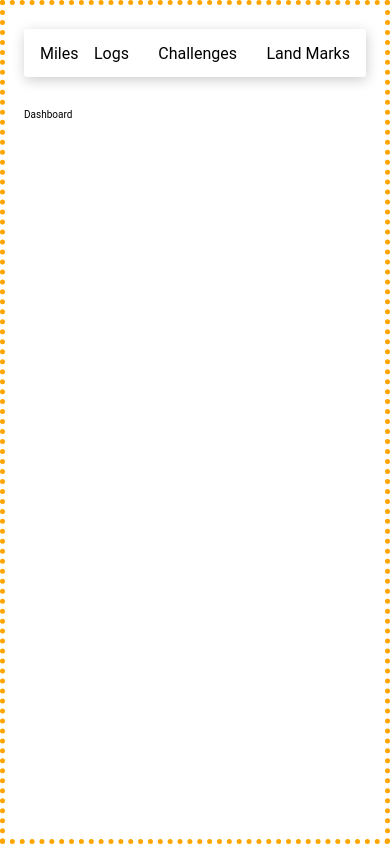
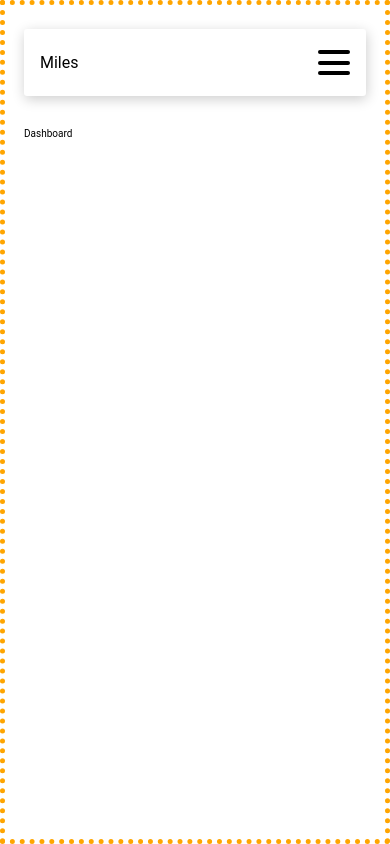
Before and after one commit to Lucidreline/miles, a React (Vite) app: page / in a window 390 px wide. Built offline with nearby package versions, Linux system fonts and the light colour scheme.

Commit message:
Got a little hamburger menu thing going.

```diff
--- a/src/components/navBar/NavBar.component.jsx
+++ b/src/components/navBar/NavBar.component.jsx
@@ -15,7 +15,32 @@ const NavBar = () => {
             <div className="nav-home">
                 <Link to="/" onClick={closeHamburger}>Miles</Link>
             </div>
-            <div className={`nav-links ${isHamburgerOpen ? 'open' : ''}`}>
+            <div className="hamburger-container">
+
+                <button
+                    className={`hamburger ${isHamburgerOpen ? 'open' : ''}`}
+                    onClick={() => setIsHamburgerOpen(!isHamburgerOpen)} // Toggles the menu
+                >
+                    {/* These are the three lines of the hamburger icon */}
+                    <span id="top"></span>
+                    <span id="middle"></span>
+                    <span id="bottom"></span>
+                </button>
+                <div className={`hamburger-links ${isHamburgerOpen ? 'open' : ''}`}>
+                    <ul>
+                        <li>
+                            <Link to="/" onClick={closeHamburger}>Logs</Link>
+                        </li>
+                        <li>
+                            <Link to="/" onClick={closeHamburger}>Challenges</Link>
+                        </li>
+                        <li>
+                            <Link to="/" onClick={closeHamburger}>Land Marks</Link>
+                        </li>
+                    </ul>
+                </div>
+            </div>
+            <div className={`nav-links`}>
                 <ul>
                     <li>
                         <Link to="/" onClick={closeHamburger}>Logs</Link>
--- a/src/components/navBar/NavBar.styles.scss
+++ b/src/components/navBar/NavBar.styles.scss
@@ -1,20 +1,21 @@
 .nav-bar {
     font-size: 1rem;
-    height: 3rem;
+    min-height: 3rem;
 
     display: flex;
     justify-content: space-between;
-    align-items: center;
     box-shadow: 0.05rem 0.2rem 0.8rem rgba(0, 0, 0, 0.2);
     border-radius: 0.2rem;
     padding: 0 1rem;
     margin: 1.5rem 0 2rem 0;
 
     .nav-home {
+        margin: 1.5rem 0;
         display: flex;
     }
 
     .nav-links ul {
+        margin: 1.5rem 0;
         display: flex;
         justify-content: space-between;
         width: 16rem;
@@ -22,4 +23,103 @@
 
 
     }
+
+    .hamburger-container {
+        margin: 1.1rem 0;
+        min-width: 5rem;
+        display: flex;
+        flex-direction: column;
+        align-items: end;
+
+        .hamburger-links {
+            width: 100%;
+
+            ul {
+                display: none;
+            }
+
+            &.open {
+
+                ul {
+
+                    display: flex;
+                    flex-direction: column;
+                    align-items: end;
+                    padding: 1rem 0 1rem 0;
+
+
+                    li a {
+                        color: red;
+                        display: inline-block;
+                        padding-top: 1.2rem;
+
+                    }
+                }
+            }
+        }
+
+
+        .hamburger {
+            display: none;
+            /* Hide by default on large screens */
+            flex-direction: column;
+            justify-content: space-around;
+            min-width: 2rem;
+            height: 2rem;
+            background: transparent;
+            border: none;
+            cursor: pointer;
+            padding: 0;
+
+            span {
+
+                width: 2rem;
+                height: 0.25rem;
+                background: rgb(0, 0, 0);
+                border-radius: 10px;
+                transition: all 0.3s linear;
+                position: relative;
+                transform-origin: 1px;
+            }
+
+        }
+    }
+
+    @media (max-width: 530px) {
+
+        .hamburger-container {
+
+            .hamburger {
+                display: flex;
+
+                &.open {
+
+                    span {
+                        width: 2.05rem;
+
+                        &#top {
+                            transform: rotate(45deg);
+                            transform-origin: 0% 50%;
+                        }
+
+                        &#middle {
+                            opacity: 0;
+                        }
+
+                        &#bottom {
+                            transform: rotate(-45deg);
+                            transform-origin: 4% 50%;
+                        }
+                    }
+                }
+
+            }
+
+
+        }
+
+        .nav-links {
+            display: none;
+        }
+    }
 }
```
